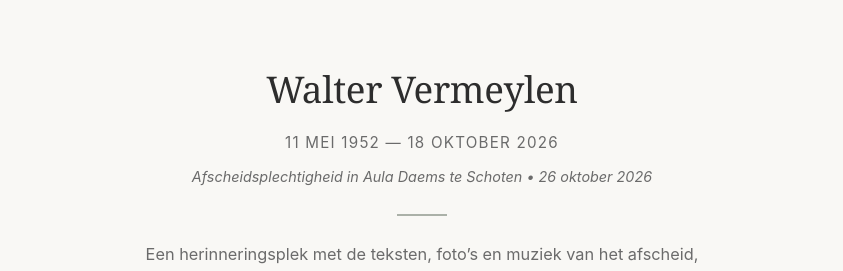
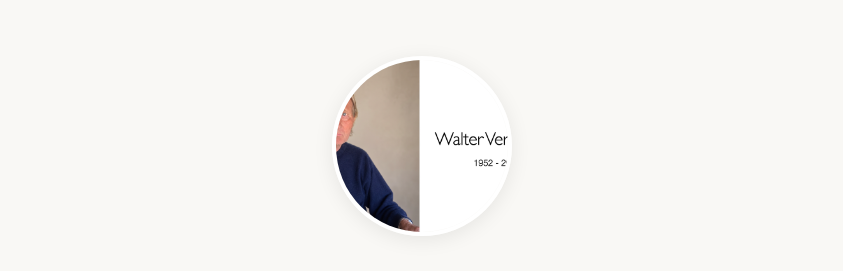
Before and after one commit to luc-vermeylen/walter-vermeylen, a plain HTML site: page index.html in a window 1280 px wide. Shown: the top 271 px of the page, without its empty margins (218-1061 px from the left). Drawn offline with Linux system fonts and the light colour scheme.

Commit message:
file name update

```diff
--- a/index.html
+++ b/index.html
@@ -217,7 +217,7 @@
     <!-- Hoofding / Portret -->
     <header>
       <!-- Plaats je portretfoto in de map 'images/' als 'portret.jpg' -->
-      <img src="images/portret.jpg" alt="Walter Vermeylen" class="portrait" onerror="this.style.display='none'">
+      <img src="images/portret.jpeg" alt="Walter Vermeylen" class="portrait" onerror="this.style.display='none'">
       <h1>Walter Vermeylen</h1>
       <p class="dates">11 mei 1952 — 18 oktober 2026</p>
       <p class="ceremony-meta">Afscheidsplechtigheid in Aula Daems te Schoten &bull; 26 oktober 2026</p>
```
Also changed, not shown: 1 other file.
